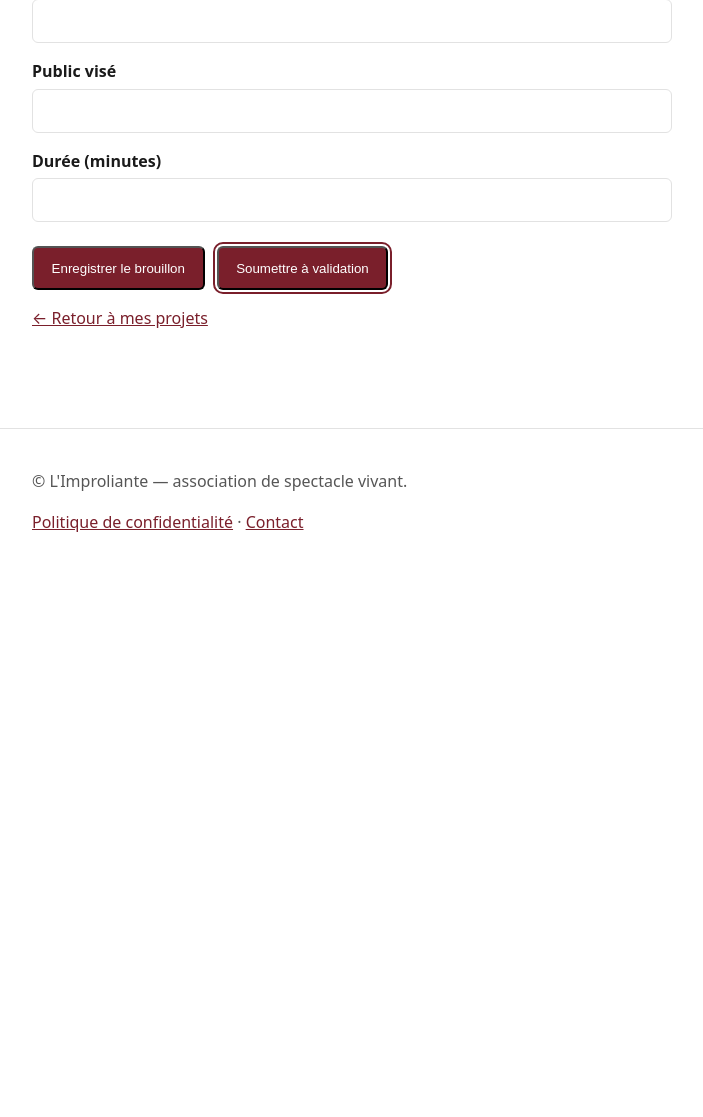
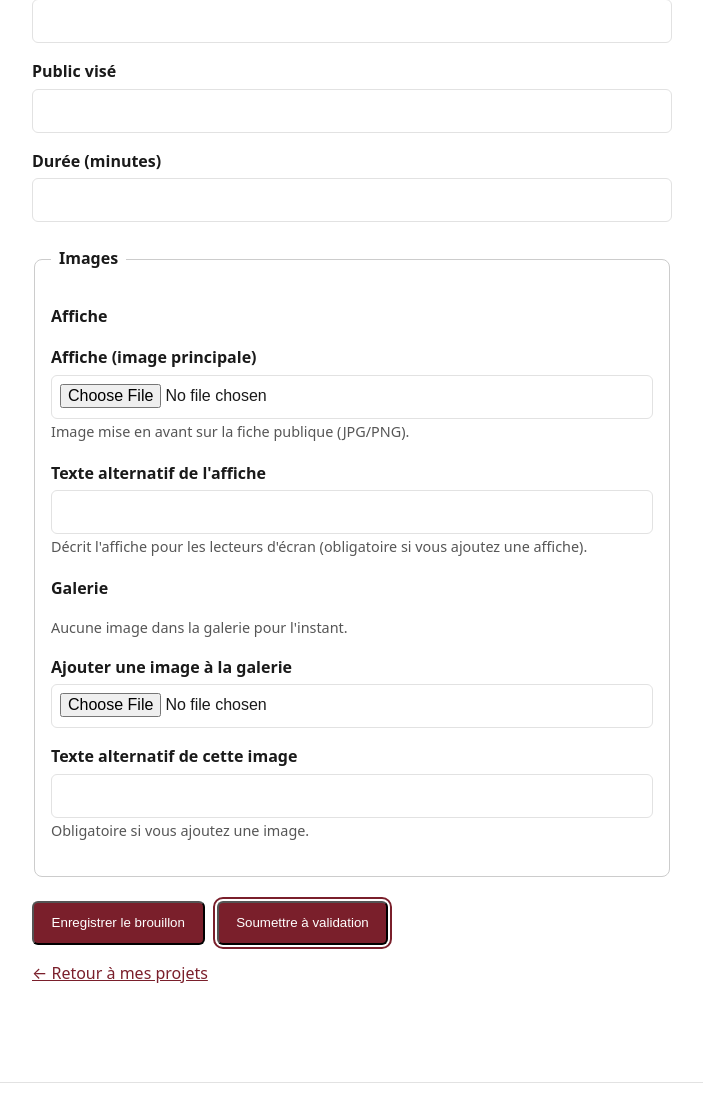
Before and after one commit to Hsbtqemy/Improliante, a Django app: page /espace/projets/nouveau/ in a window 1280 px wide. Shown: the part 929-2046 px from the top of the page, without its empty margins (128-831 px from the left). Before the commit the page ends 1461 px from the top, so only its background shows below. Run offline with Django 5.2, Linux system fonts and the light colour scheme; a user stored in the database is signed in; tables that the repository leaves empty hold one stand-in row (values such as "Sample post"); parts of the project's set-up code (start-up, migrations or seed data) failed here and were passed over.

Commit message:
feat(espace-membre): images sur la fiche projet (affiche + galerie)
Un membre peut ajouter/remplacer/retirer l'affiche et gérer la galerie
(ajout d'une image à la fois, suppression par cases) de SON projet.
alt obligatoire (accessibilité), validation type/taille (<= 5 Mio),
suppression bornée au projet édité (anti-IDOR). Logique dans un
apps/spectacles/services.py ; la modération existante continue de gater
l'affichage public. +5 tests.

Co-Authored-By: Claude Opus 4.8 (1M context) <noreply@anthropic.com>

```diff
--- a/apps/espace_membre/forms.py
+++ b/apps/espace_membre/forms.py
@@ -10,16 +10,50 @@ from apps.spectacles.models import Spectacle
 # Format des <input type="datetime-local"> (sans fuseau ni secondes).
 _FORMATS_DATETIME_LOCAL = ["%Y-%m-%dT%H:%M", "%Y-%m-%dT%H:%M:%S"]
 
+# Taille maximale d'une image téléversée (5 Mio). Le type « réel » est validé
+# par `ImageField` (Pillow décode le fichier) ; on borne ici le poids.
+TAILLE_MAX_IMAGE = 5 * 1024 * 1024
+
 
 class ProjetMembreForm(forms.ModelForm):
     """Édition par un membre de la fiche de SON projet (perso ou collectif).
 
-    Ne sont exposés que les champs descriptifs. La modération, la traçabilité
-    (`cree_par`, `valide_par`) et le rattachement aux `porteurs` sont pilotés
-    par la vue, jamais par l'utilisateur. Le `type_portage` est restreint à
-    « personnel » / « collectif » : un membre ne peut pas estampiller son
-    projet comme une production de l'association.
+    Champs descriptifs + gestion des images (affiche et galerie). La modération,
+    la traçabilité (`cree_par`, `valide_par`) et le rattachement aux `porteurs`
+    sont pilotés par la vue, jamais par l'utilisateur. Le `type_portage` est
+    restreint à « personnel » / « collectif » : un membre ne peut pas estampiller
+    son projet comme une production de l'association.
+
+    Les images ne sont pas des champs du modèle `Spectacle` : elles créent des
+    `Media` (avec `alt` obligatoire) traités par la vue via le service
+    `apps.spectacles.services`. L'affiche peut être remplacée ou retirée ; on
+    n'ajoute qu'une image de galerie à la fois (une par soumission), ce qui
+    garantit un `alt` par image.
     """
+
+    affiche_fichier = forms.ImageField(
+        label="Affiche (image principale)",
+        required=False,
+        help_text="Image mise en avant sur la fiche publique (JPG/PNG).",
+    )
+    affiche_alt = forms.CharField(
+        label="Texte alternatif de l'affiche",
+        required=False,
+        max_length=255,
+        help_text="Décrit l'affiche pour les lecteurs d'écran (obligatoire si vous ajoutez une affiche).",
+    )
+    retirer_affiche = forms.BooleanField(label="Retirer l'affiche actuelle", required=False)
+
+    galerie_fichier = forms.ImageField(
+        label="Ajouter une image à la galerie",
+        required=False,
+    )
+    galerie_alt = forms.CharField(
+        label="Texte alternatif de cette image",
+        required=False,
+        max_length=255,
+        help_text="Obligatoire si vous ajoutez une image.",
+    )
 
     class Meta:
         model = Spectacle
@@ -50,6 +84,42 @@ class ProjetMembreForm(forms.ModelForm):
             if valeur in portages_autorises
         ]
         self.fields["type_portage"].initial = Spectacle.TypePortage.PERSONNEL
+
+    def champs_descriptifs(self):
+        """Champs textuels du modèle, pour un rendu séparé des champs image."""
+        return [self[nom] for nom in self.Meta.fields]
+
+    def champ_affiche(self):
+        """Champs de saisie de l'affiche (fichier + alt) pour le template."""
+        return [self["affiche_fichier"], self["affiche_alt"]]
+
+    def champ_galerie(self):
+        """Champs d'ajout d'une image de galerie (fichier + alt)."""
+        return [self["galerie_fichier"], self["galerie_alt"]]
+
+    @staticmethod
+    def _valider_taille(fichier) -> None:
+        if fichier and fichier.size > TAILLE_MAX_IMAGE:
+            raise forms.ValidationError("Image trop volumineuse (5 Mio maximum).")
+
+    def clean_affiche_fichier(self):
+        fichier = self.cleaned_data.get("affiche_fichier")
+        self._valider_taille(fichier)
+        return fichier
+
+    def clean_galerie_fichier(self):
+        fichier = self.cleaned_data.get("galerie_fichier")
+        self._valider_taille(fichier)
+        return fichier
+
+    def clean(self):
+        """`alt` obligatoire dès qu'une image est fournie (accessibilité)."""
+        cleaned = super().clean()
+        if cleaned.get("affiche_fichier") and not (cleaned.get("affiche_alt") or "").strip():
+            self.add_error("affiche_alt", "Le texte alternatif de l'affiche est obligatoire.")
+        if cleaned.get("galerie_fichier") and not (cleaned.get("galerie_alt") or "").strip():
+            self.add_error("galerie_alt", "Le texte alternatif de l'image est obligatoire.")
+        return cleaned
 
 
 class EvenementMembreForm(forms.ModelForm):
--- a/apps/espace_membre/views.py
+++ b/apps/espace_membre/views.py
@@ -24,6 +24,7 @@ from apps.common.fichiers import reponse_fichier_prive
 from apps.common.moderation import peut_etre_edite_par_auteur, soumettre_a_moderation
 from apps.documents.models import Document
 from apps.gouvernance.models import Reunion
+from apps.spectacles import services as spectacles_services
 from apps.spectacles.models import Spectacle
 
 from .forms import EvenementMembreForm, ProjetMembreForm
@@ -67,6 +68,30 @@ def mes_projets(request):
     )
 
 
+def _appliquer_images(projet, form, request):
+    """Applique au projet les opérations d'images issues du formulaire.
+
+    Affiche : remplacée si un fichier est fourni, sinon retirée si la case est
+    cochée. Galerie : ajout d'une image (si fournie) puis retrait des images
+    cochées. Le retrait est borné au projet côté service (anti-IDOR)."""
+    donnees = form.cleaned_data
+    if donnees.get("affiche_fichier"):
+        spectacles_services.definir_affiche(
+            projet, donnees["affiche_fichier"], donnees["affiche_alt"], cree_par=request.user
+        )
+    elif donnees.get("retirer_affiche"):
+        spectacles_services.retirer_affiche(projet)
+
+    if donnees.get("galerie_fichier"):
+        spectacles_services.ajouter_image_galerie(
+            projet, donnees["galerie_fichier"], donnees["galerie_alt"], cree_par=request.user
+        )
+
+    a_retirer = [i for i in request.POST.getlist("supprimer_image") if i.isdigit()]
+    if a_retirer:
+        spectacles_services.retirer_images_galerie(projet, a_retirer)
+
+
 @login_required
 def creer_projet(request):
     """Création d'un projet par un membre : enregistré en brouillon, puis
@@ -79,12 +104,13 @@ def creer_projet(request):
         return redirect("espace_membre:tableau_de_bord")
 
     if request.method == "POST":
-        form = ProjetMembreForm(request.POST)
+        form = ProjetMembreForm(request.POST, request.FILES)
         if form.is_valid():
             projet = form.save(commit=False)
             projet.cree_par = request.user
             projet.save()  # pk nécessaire avant d'ajouter le M2M porteurs
             projet.porteurs.add(membre)
+            _appliquer_images(projet, form, request)
             if request.POST.get("action") == "soumettre":
                 soumettre_a_moderation(projet)
                 messages.success(request, "Projet créé et soumis à validation du bureau.")
@@ -121,9 +147,10 @@ def editer_projet(request, pk):
                 "Ce projet est en cours de validation ou publié : il n'est plus modifiable ici.",
             )
             return redirect("espace_membre:editer_projet", pk=projet.pk)
-        form = ProjetMembreForm(request.POST, instance=projet)
+        form = ProjetMembreForm(request.POST, request.FILES, instance=projet)
         if form.is_valid():
             form.save()
+            _appliquer_images(projet, form, request)
             if request.POST.get("action") == "soumettre":
                 soumettre_a_moderation(projet)
                 messages.success(request, "Projet soumis à validation du bureau.")
--- a/front/static/css/site.css
+++ b/front/static/css/site.css
@@ -709,6 +709,42 @@ a.tuile:hover {
   outline-offset: 2px;
 }
 
+/* Section images du formulaire de projet (affiche + galerie) */
+.formulaire__images {
+  margin-top: 1.5rem;
+  padding: 1rem;
+  border: 1px solid var(--couleur-bordure, #ccc);
+  border-radius: 0.5rem;
+}
+.formulaire__images legend {
+  font-weight: 600;
+  padding: 0 0.5rem;
+}
+.formulaire__images h3 {
+  margin: 1rem 0 0.5rem;
+  font-size: 1rem;
+}
+.apercu-image img,
+.galerie-edition__item img {
+  max-width: 100%;
+  height: auto;
+  border-radius: 0.25rem;
+}
+.galerie-edition {
+  list-style: none;
+  padding: 0;
+  margin: 0;
+  display: flex;
+  flex-wrap: wrap;
+  gap: 1rem;
+}
+.galerie-edition__item {
+  display: flex;
+  flex-direction: column;
+  gap: 0.25rem;
+  align-items: flex-start;
+}
+
 /* Respect de la préférence de réduction des animations */
 @media (prefers-reduced-motion: reduce) {
   * {
--- a/front/templates/espace_membre/projet_form.html
+++ b/front/templates/espace_membre/projet_form.html
@@ -24,13 +24,13 @@
   {% endif %}
 
   {% if editable %}
-    <form method="post" class="formulaire" novalidate>
+    <form method="post" class="formulaire" enctype="multipart/form-data" novalidate>
       {% csrf_token %}
       {% if form.non_field_errors %}
         <div class="erreurs" role="alert">{{ form.non_field_errors }}</div>
       {% endif %}
 
-      {% for field in form %}
+      {% for field in form.champs_descriptifs %}
         <p class="champ">
           <label for="{{ field.id_for_label }}">{{ field.label }}</label>
           {{ field }}
@@ -42,6 +42,53 @@
           {% endfor %}
         </p>
       {% endfor %}
+
+      <fieldset class="formulaire__images">
+        <legend>Images</legend>
+
+        <h3>Affiche</h3>
+        {% if projet and projet.affiche and projet.affiche.fichier %}
+          <figure class="apercu-image">
+            <img src="{{ projet.affiche.fichier.url }}" alt="{{ projet.affiche.alt }}" width="160">
+          </figure>
+          <p class="champ champ--case">
+            <label>{{ form.retirer_affiche }} {{ form.retirer_affiche.label }}</label>
+          </p>
+        {% endif %}
+        {% for champ in form.champ_affiche %}
+          <p class="champ">
+            <label for="{{ champ.id_for_label }}">{{ champ.label }}</label>
+            {{ champ }}
+            {% if champ.help_text %}<span class="champ__aide">{{ champ.help_text }}</span>{% endif %}
+            {% for erreur in champ.errors %}<span class="champ__erreur" role="alert">{{ erreur }}</span>{% endfor %}
+          </p>
+        {% endfor %}
+
+        <h3>Galerie</h3>
+        {% if projet and projet.images.all %}
+          <ul class="galerie-edition">
+            {% for image in projet.images.all %}
+              <li class="galerie-edition__item">
+                <img src="{{ image.media.fichier.url }}" alt="{{ image.media.alt }}" width="120">
+                <label class="champ--case">
+                  <input type="checkbox" name="supprimer_image" value="{{ image.pk }}">
+                  Retirer
+                </label>
+              </li>
+            {% endfor %}
+          </ul>
+        {% else %}
+          <p class="champ__aide">Aucune image dans la galerie pour l'instant.</p>
+        {% endif %}
+        {% for champ in form.champ_galerie %}
+          <p class="champ">
+            <label for="{{ champ.id_for_label }}">{{ champ.label }}</label>
+            {{ champ }}
+            {% if champ.help_text %}<span class="champ__aide">{{ champ.help_text }}</span>{% endif %}
+            {% for erreur in champ.errors %}<span class="champ__erreur" role="alert">{{ erreur }}</span>{% endfor %}
+          </p>
+        {% endfor %}
+      </fieldset>
 
       <div class="formulaire__actions">
         <button type="submit" name="action" value="enregistrer" class="lien-bouton">
```
Also changed, not shown: apps/espace_membre/tests.py (+110 -1 lines), apps/spectacles/services.py (added, +68 -0 lines).
